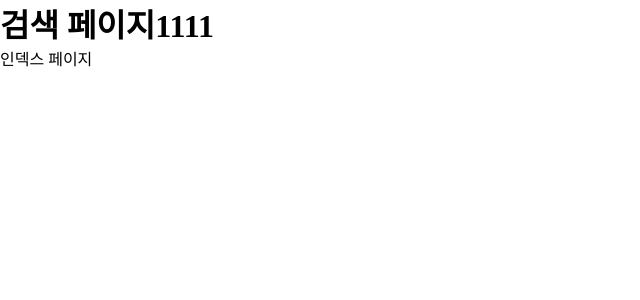
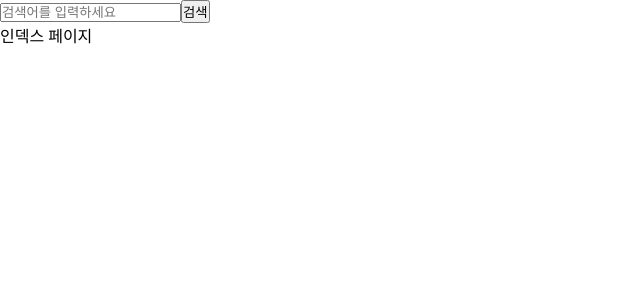
Before and after one commit to wjdxodbs/study, a Next.js app in the folder onebite-next/section3/: page / in a window 1280 px wide. Shown: the top 300 px of the page, without its empty margins (0-640 px from the left). Built offline with nearby package versions, Linux system fonts and the light colour scheme.

Commit message:
section4 - 리액트 서버 컴포넌트 이해하기

```diff
--- a/onebite-next/section3/src/app/(with-serachbar)/layout.tsx
+++ b/onebite-next/section3/src/app/(with-serachbar)/layout.tsx
@@ -1,9 +1,11 @@
+import SearchBar from "./search/SearchBar";
+
 export default function Layout({
   children,
 }: Readonly<{ children: React.ReactNode }>) {
   return (
     <div>
-      <h1>검색 페이지1111</h1>
+      <SearchBar />
       {children}
     </div>
   );
--- /dev/null
+++ b/onebite-next/section3/src/app/(with-serachbar)/search/SearchBar.tsx
@@ -0,0 +1,28 @@
+"use client";
+
+import { useState } from "react";
+
+export default function SearchBar() {
+  const [search, setSearch] = useState("");
+
+  // const onSubmitSearch = (e: React.FormEvent<HTMLFormElement>) => {
+  //   e.preventDefault();
+  //   if (search.trim() === "") return;
+  //   router.push(`/search?q=${search}`);
+  // };
+
+  const onChangeSearch = (e: React.ChangeEvent<HTMLInputElement>) => {
+    setSearch(e.target.value);
+  };
+
+  return (
+    <form>
+      <input
+        placeholder="검색어를 입력하세요"
+        onChange={onChangeSearch}
+        value={search}
+      />
+      <button type="submit">검색</button>
+    </form>
+  );
+}
```
